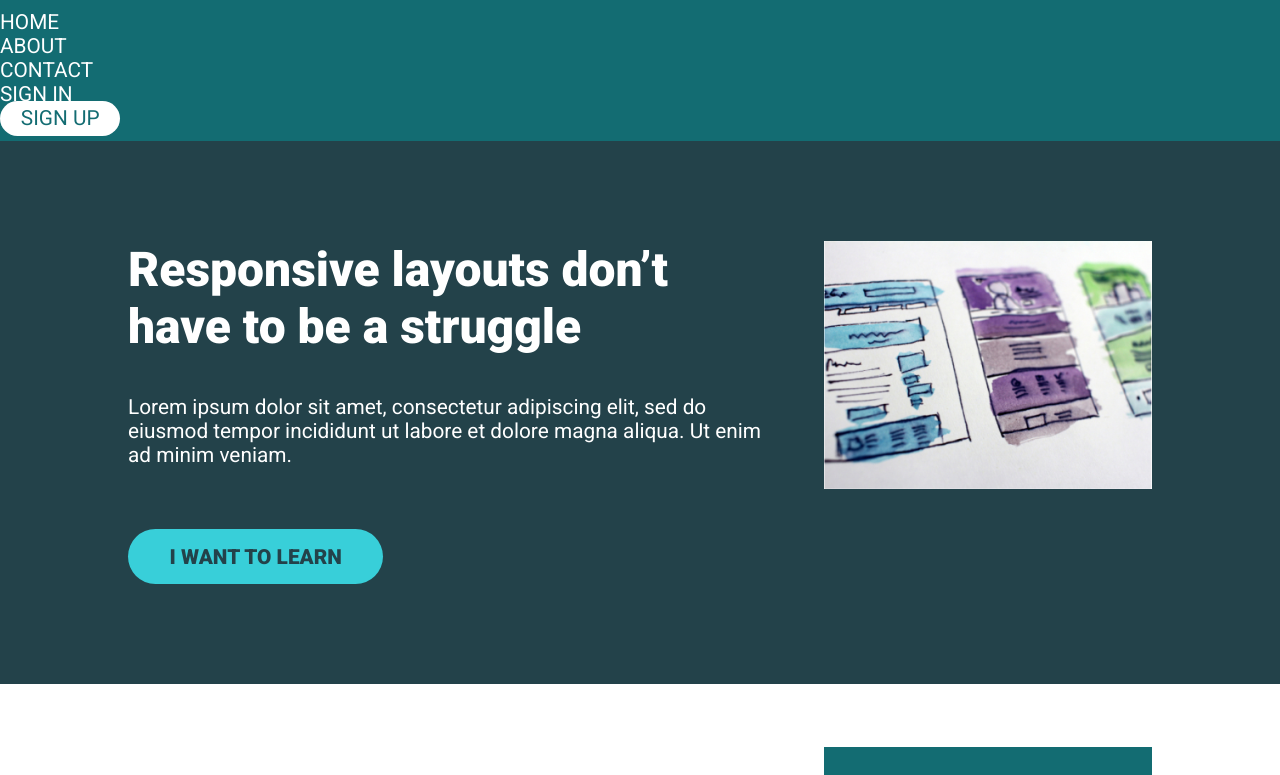
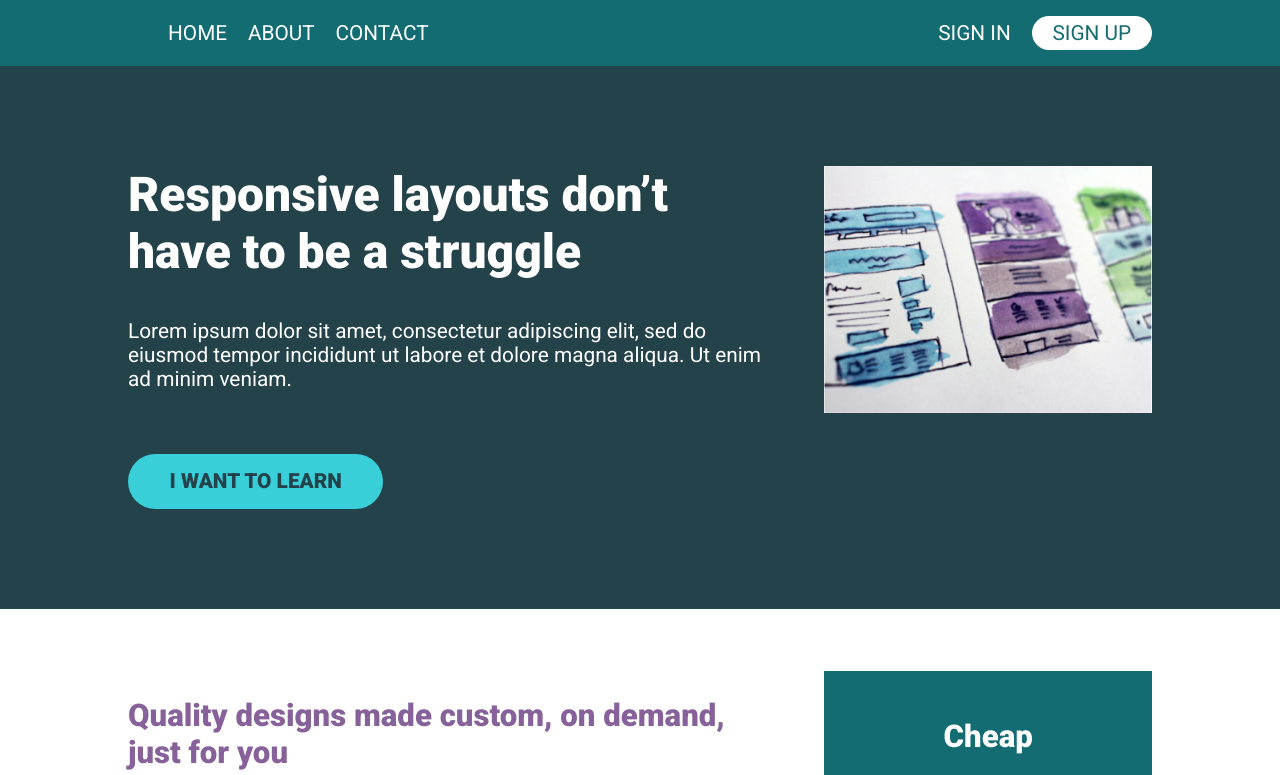
Before and after one commit to paris3200/conquering-responsive-layouts, a plain HTML site: page flexbox_03/index.html in a window 1280 px wide. Shown: the top 775 px of the page. Drawn offline with Linux system fonts and the light colour scheme.

Commit message:
Add a split header nav

```diff
--- a/flexbox_03/index.html
+++ b/flexbox_03/index.html
@@ -9,15 +9,19 @@
 </head>
 <body>
     <header>
+      <div class="container">
         <nav class="nav">
             <ul class="nav__list">
                 <li class="nav__item"><a href="#" class="nav__link">Home</a></li>
                 <li class="nav__item"><a href="#" class="nav__link">About</a></li>
                 <li class="nav__item"><a href="#" class="nav__link">Contact</a></li>
+            </ul>
+            <ul class="nav__list">
                 <li class="nav__item"><a href="#" class="nav__link">Sign In</a></li>
                 <li class="nav__item"><a href="#" class="nav__link nav__link--button">Sign up</a></li>
             </ul>
         </nav>
+      </div>
     </header>
 
     <section class="hero">
--- a/flexbox_03/style.css
+++ b/flexbox_03/style.css
@@ -70,13 +70,22 @@ h1 {
 
 header {
     background: #136c72;
-    padding: .5em 0;
+    padding: 1em 0;
+}
+
+.nav{
+    display: flex;
+    justify-content: space-between;
 }
 
 .nav__list {
     margin: 0;
-    padding: 0;
     list-style: none;
+    display: flex;
+}
+
+.nav__item + .nav__item {
+    margin-left: 1em;
 }
 
 .nav__link {
```
